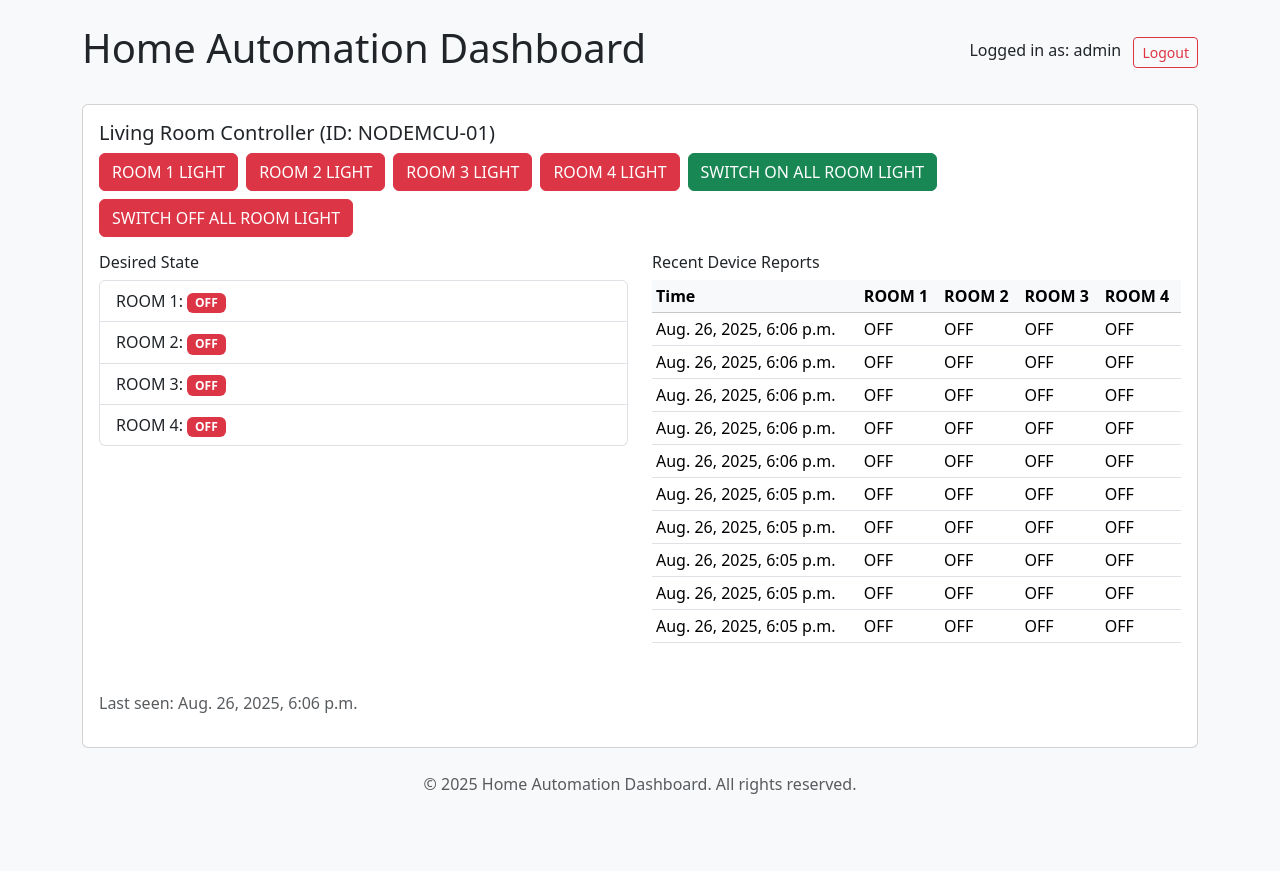
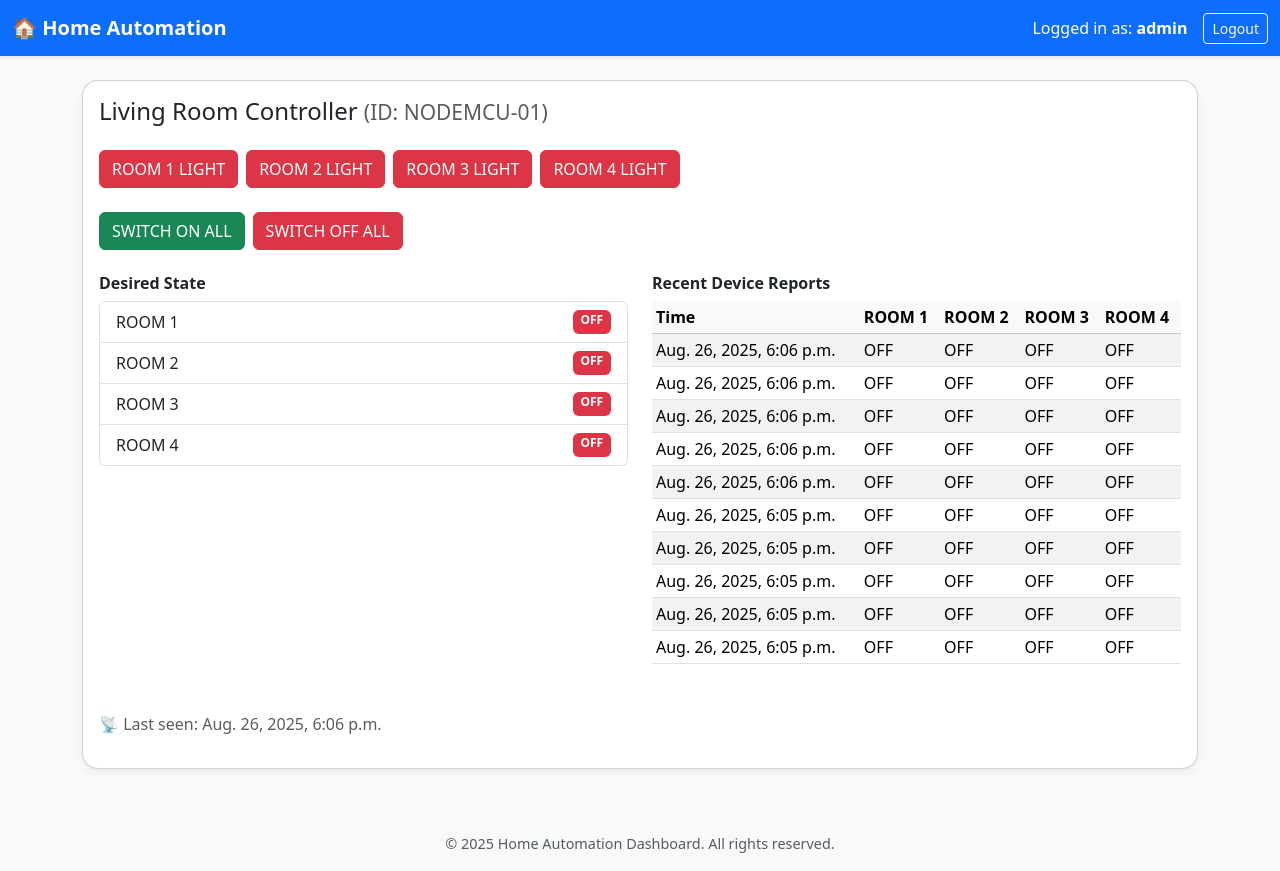
Before and after one commit to Adewole2016/HOME_AUTOMATION, a Django app: page / in a window 1280 px wide. Before the commit the page ends 794 px from the top, so only its background shows below. Run offline with Django 5.2, Linux system fonts and the light colour scheme; a user stored in the database is signed in; data comes from the database, SQL or seed files in the repository.

Commit message:
Update dashboard.html

```diff
--- a/templates/dashboard.html
+++ b/templates/dashboard.html
@@ -6,29 +6,35 @@
   <title>Home Automation Dashboard</title>
   <link href="https://cdn.jsdelivr.net/npm/bootstrap@5.3.3/dist/css/bootstrap.min.css" rel="stylesheet">
   <style>
+    body { background-color: #f8f9fa; }
     .badge-on { background-color: #28a745; }
     .badge-off { background-color: #dc3545; }
+    .card { border-radius: 1rem; box-shadow: 0 4px 8px rgba(0,0,0,0.05); }
+    footer { font-size: 0.9rem; }
   </style>
 </head>
-<body class="bg-light">
-<div class="container py-4">
+<body>
 
-  <!-- Header -->
-  <div class="d-flex justify-content-between align-items-center mb-4">
-    <h1>Home Automation Dashboard</h1>
-    <div>
-      <span class="me-2">Logged in as: {{ request.user.username }}</span>
-      <a href="{% url 'logout' %}" class="btn btn-outline-danger btn-sm">Logout</a>
+  <!-- Navbar -->
+  <nav class="navbar navbar-expand-lg navbar-dark bg-primary shadow-sm">
+    <div class="container-fluid">
+      <a class="navbar-brand fw-bold" href="#">🏠 Home Automation</a>
+      <div class="d-flex align-items-center">
+        <span class="text-white me-3">Logged in as: <strong>{{ request.user.username }}</strong></span>
+        <a href="{% url 'logout' %}" class="btn btn-outline-light btn-sm">Logout</a>
       </div>
     </div>
+  </nav>
+
+  <div class="container py-4">
 
     <!-- Device Card -->
     <div class="card mb-4">
       <div class="card-body">
-      <h5 class="card-title">{{ device.name }} (ID: {{ device.device_id }})</h5>
+        <h4 class="card-title mb-4">{{ device.name }} <small class="text-muted">(ID: {{ device.device_id }})</small></h4>
 
         <!-- Controls -->
-      <div class="d-flex gap-2 flex-wrap mb-3">
+        <div class="d-flex flex-wrap gap-2 mb-4">
           <button type="button"
                   class="btn {% if device.desired_ch1 %}btn-success{% else %}btn-danger{% endif %}"
                   onclick="toggleChannel(1)">
@@ -49,26 +55,32 @@
                   onclick="toggleChannel(4)">
             ROOM 4 LIGHT
           </button>
-        <button type="button" class="btn btn-success" onclick="allChannels('on')">SWITCH ON ALL ROOM LIGHT</button>
-        <button type="button" class="btn btn-danger" onclick="allChannels('off')">SWITCH OFF ALL ROOM LIGHT</button>
         </div>
 
-      <!-- States -->
+        <div class="d-flex flex-wrap gap-2 mb-4">
+          <button type="button" class="btn btn-success" onclick="allChannels('on')">SWITCH ON ALL</button>
+          <button type="button" class="btn btn-danger" onclick="allChannels('off')">SWITCH OFF ALL</button>
+        </div>
+
+        <!-- States and Reports -->
         <div class="row">
           <div class="col-md-6 mb-3">
-          <h6>Desired State</h6>
+            <h6 class="fw-bold">Desired State</h6>
             <ul class="list-group" id="desired-state">
-            <li class="list-group-item">ROOM 1: <span class="badge {{ device.desired_ch1|yesno:'badge-on,badge-off' }}" id="ch1-state">{{ device.desired_ch1|yesno:"ON,OFF" }}</span></li>
-            <li class="list-group-item">ROOM 2: <span class="badge {{ device.desired_ch2|yesno:'badge-on,badge-off' }}" id="ch2-state">{{ device.desired_ch2|yesno:"ON,OFF" }}</span></li>
-            <li class="list-group-item">ROOM 3: <span class="badge {{ device.desired_ch3|yesno:'badge-on,badge-off' }}" id="ch3-state">{{ device.desired_ch3|yesno:"ON,OFF" }}</span></li>
-            <li class="list-group-item">ROOM 4: <span class="badge {{ device.desired_ch4|yesno:'badge-on,badge-off' }}" id="ch4-state">{{ device.desired_ch4|yesno:"ON,OFF" }}</span></li>
+              <li class="list-group-item d-flex justify-content-between">ROOM 1 <span class="badge {{ device.desired_ch1|yesno:'badge-on,badge-off' }}" id="ch1-state">{{ device.desired_ch1|yesno:"ON,OFF" }}</span></li>
+              <li class="list-group-item d-flex justify-content-between">ROOM 2 <span class="badge {{ device.desired_ch2|yesno:'badge-on,badge-off' }}" id="ch2-state">{{ device.desired_ch2|yesno:"ON,OFF" }}</span></li>
+              <li class="list-group-item d-flex justify-content-between">ROOM 3 <span class="badge {{ device.desired_ch3|yesno:'badge-on,badge-off' }}" id="ch3-state">{{ device.desired_ch3|yesno:"ON,OFF" }}</span></li>
+              <li class="list-group-item d-flex justify-content-between">ROOM 4 <span class="badge {{ device.desired_ch4|yesno:'badge-on,badge-off' }}" id="ch4-state">{{ device.desired_ch4|yesno:"ON,OFF" }}</span></li>
             </ul>
           </div>
 
           <div class="col-md-6 mb-3">
-          <h6>Recent Device Reports</h6>
-          <table class="table table-sm" id="report-table">
-            <thead class="table-light"><tr><th>Time</th><th>ROOM 1</th><th>ROOM 2</th><th>ROOM 3</th><th>ROOM 4</th></tr></thead>
+            <h6 class="fw-bold">Recent Device Reports</h6>
+            <div class="table-responsive">
+              <table class="table table-sm table-striped align-middle" id="report-table">
+                <thead class="table-light">
+                  <tr><th>Time</th><th>ROOM 1</th><th>ROOM 2</th><th>ROOM 3</th><th>ROOM 4</th></tr>
+                </thead>
                 <tbody>
                   {% for r in reports %}
                   <tr>
@@ -85,17 +97,17 @@
               </table>
             </div>
           </div>
+        </div>
 
-      <p class="mt-3 text-muted">Last seen: <span id="last-seen">{{ device.last_seen }}</span></p>
+        <p class="mt-3 text-muted">📡 Last seen: <span id="last-seen">{{ device.last_seen }}</span></p>
+      </div>
     </div>
   </div>
 
   <!-- Footer -->
-  <footer class="text-center text-muted mt-4 mb-2">
+  <footer class="bg-light text-center text-muted py-3 shadow-sm">
     &copy; 2025 Home Automation Dashboard. All rights reserved.
   </footer>
-
-</div>
 
 <script>
   const DEVICE_ID = "{{ device.device_id }}";
@@ -194,7 +206,7 @@
           fetchDesiredState();
       } catch(err) {
           console.error(err);
-          alert('Failed to set all channels, sign out and sign in  ' + action);
+          alert('Failed to set all channels, sign out and sign in ' + action);
       }
   }
 
```
Lines whose indentation alone changed are shown as unchanged.
